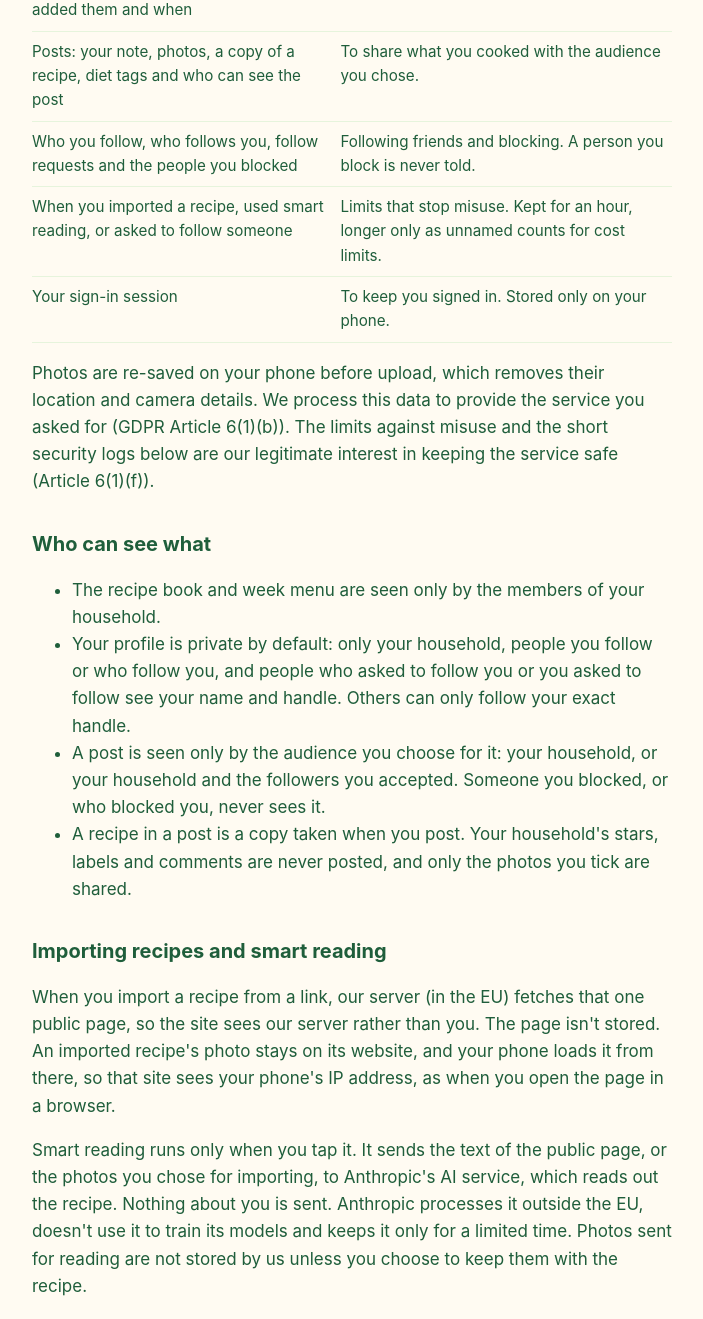
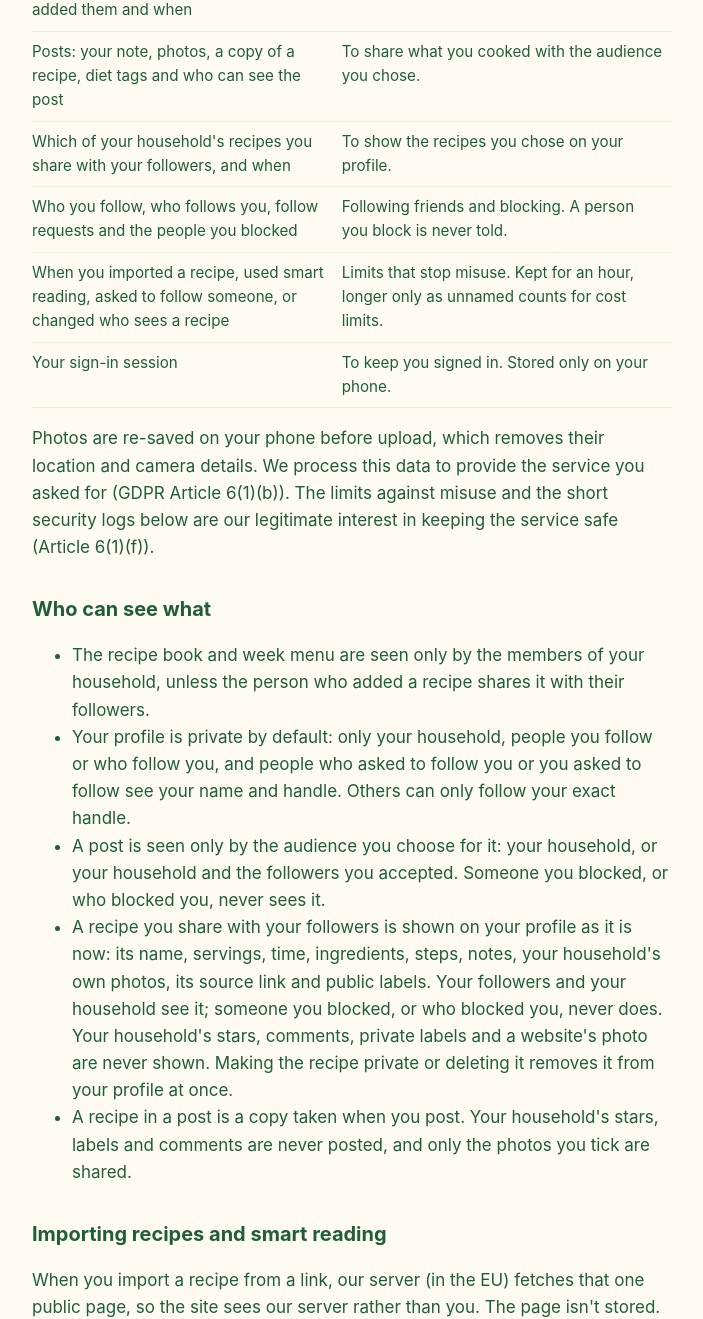
Before and after one commit to TuuliTG/tuulitg.github.io, a plain HTML site: page privacy.html in a window 1280 px wide. Shown: the part 1000-2319 px from the top of the page, without its empty margins (288-991 px from the left). Drawn offline with Linux system fonts and the light colour scheme.

Commit message:
docs: say what followers see of a shared recipe
Co-Authored-By: Claude Opus 5.5 <noreply@anthropic.com>
Claude-Session: https://claude.ai/code/session_01Kx7Fqh9FwN23ffiqtUi7AG

```diff
--- a/privacy.html
+++ b/privacy.html
@@ -15,7 +15,7 @@
       </header>
 
       <h1>Privacy policy</h1>
-      <p>Effective 14 November 2026.</p>
+      <p>Effective 15 November 2026.</p>
       <p>
         MealFriends is built to keep as little about you as possible. There is no advertising, no analytics and no
         tracking. Nothing you add leaves your household unless you choose to share it. This policy explains what we
@@ -71,11 +71,17 @@
               <td>To share what you cooked with the audience you chose.</td>
             </tr>
             <tr>
+              <td>Which of your household's recipes you share with your followers, and when</td>
+              <td>To show the recipes you chose on your profile.</td>
+            </tr>
+            <tr>
               <td>Who you follow, who follows you, follow requests and the people you blocked</td>
               <td>Following friends and blocking. A person you block is never told.</td>
             </tr>
             <tr>
-              <td>When you imported a recipe, used smart reading, or asked to follow someone</td>
+              <td>
+                When you imported a recipe, used smart reading, asked to follow someone, or changed who sees a recipe
+              </td>
               <td>Limits that stop misuse. Kept for an hour, longer only as unnamed counts for cost limits.</td>
             </tr>
             <tr>
@@ -93,7 +99,10 @@
 
       <h2>Who can see what</h2>
       <ul>
-        <li>The recipe book and week menu are seen only by the members of your household.</li>
+        <li>
+          The recipe book and week menu are seen only by the members of your household, unless the person who added a
+          recipe shares it with their followers.
+        </li>
         <li>
           Your profile is private by default: only your household, people you follow or who follow you, and people who
           asked to follow you or you asked to follow see your name and handle. Others can only follow your exact handle.
@@ -101,6 +110,13 @@
         <li>
           A post is seen only by the audience you choose for it: your household, or your household and the followers you
           accepted. Someone you blocked, or who blocked you, never sees it.
+        </li>
+        <li>
+          A recipe you share with your followers is shown on your profile as it is now: its name, servings, time,
+          ingredients, steps, notes, your household's own photos, its source link and public labels. Your followers
+          and your household see it; someone you blocked, or who blocked you, never does. Your household's stars,
+          comments, private labels and a website's photo are never shown. Making the recipe private or deleting it
+          removes it from your profile at once.
         </li>
         <li>
           A recipe in a post is a copy taken when you post. Your household's stars, labels and comments are never
@@ -145,7 +161,8 @@
       <ul>
         <li>As long as you have an account, unless you delete things sooner.</li>
         <li>
-          When you delete your account, your profile, posts and their photos, follows, blocks and stars are deleted.
+          When you delete your account, your profile, posts and their photos, recipe shares, follows, blocks and stars
+          are deleted.
           Recipes, comments and dishes you added stay in your household's book and plan for the other members, without
           your name. If you are the household's last member, the household is deleted with everything in it.
         </li>
```
